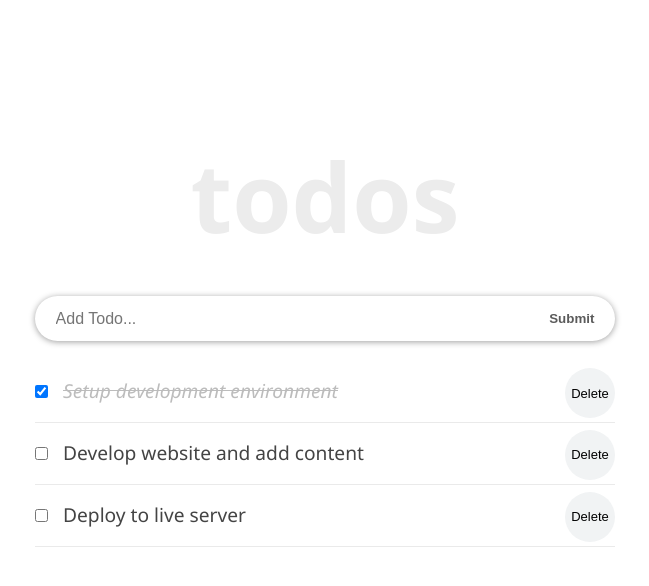
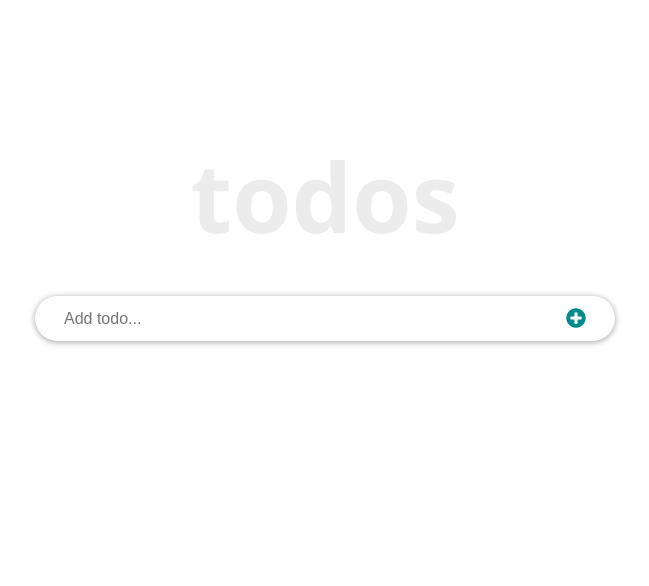
Before and after one commit to kikipet/react-first, a React (Create React App) app: page / in a window 1280 px wide. Shown: the top 586 px of the page, without its empty margins (315-964 px from the left). Built offline with nearby package versions, Linux system fonts and the light colour scheme.

Commit message:
parts 4-5 hooks, icons

```diff
--- a/package.json
+++ b/package.json
@@ -8,6 +8,7 @@
     "@testing-library/user-event": "^12.8.1",
     "react": "^17.0.1",
     "react-dom": "^17.0.1",
+    "react-icons": "^4.2.0",
     "react-scripts": "^4.0.3",
     "uuid": "^8.3.2",
     "web-vitals": "^1.1.0"
--- /dev/null
+++ b/src/components-class/Header.js
@@ -0,0 +1,28 @@
+import React from "react"
+
+function Header() {
+    // equivalent to const Header = () => {}
+
+	const headerStyle = {
+		padding: "20px 0",
+		lineHeight: "1.5em",
+	}
+
+    return (
+        <header style={headerStyle}>
+            <h1 style={{
+				fontSize: "6rem",
+				fontWeight: "600",
+				marginBottom: "2rem",
+				lineHeight: "1em",
+				color: "#ececec",
+				textTransform: "lowercase",
+				textAlign: "center",
+			}}>
+				todos
+			</h1>
+        </header>
+    )
+}
+
+export default Header
--- /dev/null
+++ b/src/components-class/InputTodo.js
@@ -0,0 +1,45 @@
+import React, { Component } from "react"
+
+class InputTodo extends Component {
+    state = {
+        title: ""
+    };
+
+    onChange = e => {
+        // wait whoa if this doesn't exist then you can't type anything into the field
+        this.setState({
+            [e.target.name]: e.target.value // e.target.name will match name in input below
+        });
+    };
+
+    handleSubmit = e => {
+        e.preventDefault(); // **
+        if (this.state.title.trim()) { // if not empty
+            this.props.addTodoProps(this.state.title);
+            this.setState({
+                title: ""
+            });
+        }
+        else {
+            alert("Please write item")
+        }
+    };
+
+    render() {
+        return (
+            <form onSubmit={this.handleSubmit} className="form-container">
+                <input
+					type="text"
+					className="input-text"
+                    placeholder="Add Todo..."
+                    value={this.state.title}
+                    name="title"
+                    onChange={this.onChange}
+                />
+                <button className="input-submit">Submit</button>
+            </form>
+        )
+    }
+}
+
+export default InputTodo
--- /dev/null
+++ b/src/components-class/TodosList.js
@@ -0,0 +1,23 @@
+import React from "react"
+import TodoItem from "./TodoItem"
+
+class TodosList extends React.Component {
+    render() {
+        return (
+            // this.props accesses state in TodoContainer
+            <ul>
+                {this.props.todos.map(todo => (
+                    <TodoItem
+                        key={todo.id}
+                        todo={todo}
+                        handleChangeProps={this.props.handleChangeProps}
+                        deleteTodoProps={this.props.deleteTodoProps}
+                        setUpdate={this.props.setUpdate}
+                    />
+                ))}
+            </ul>
+        )
+    }
+}
+
+export default TodosList
--- a/src/components/InputTodo.js
+++ b/src/components/InputTodo.js
@@ -1,45 +1,48 @@
-import React, { Component } from "react"
+import React, { useState } from "react"
+import { FaPlusCircle } from "react-icons/fa"
 
-class InputTodo extends Component {
-    state = {
-        title: ""
-    };
+const InputTodo = props => {
+    const [inputText, setInputText] = useState({
+        title: "",
+    })
+    // current state, function to change state
 
-    onChange = e => {
-        // wait whoa if this doesn't exist then you can't type anything into the field
-        this.setState({
-            [e.target.name]: e.target.value // e.target.name will match name in input below
-        });
-    };
+    const onChange = e => {
+        setInputText({
+            ...inputText,
+            [e.target.name]: e.target.value,
+        })
+    }
 
-    handleSubmit = e => {
-        e.preventDefault(); // **
-        if (this.state.title.trim()) { // if not empty
-            this.props.addTodoProps(this.state.title);
-            this.setState({
-                title: ""
-            });
+    const handleSubmit = e => {
+        e.preventDefault()
+        if (inputText.title.trim()) {
+            props.addTodoProps(inputText.title)
+            setInputText({
+                title: "",
+            })
         }
         else {
             alert("Please write item")
         }
-    };
+    }
 
-    render() {
     return (
-            <form onSubmit={this.handleSubmit} className="form-container">
+        <form onSubmit={handleSubmit} className="form-container">
             <input
                 type="text"
                 className="input-text"
-                    placeholder="Add Todo..."
-                    value={this.state.title}
+                placeholder="Add todo..."
+                value={inputText.title}
                 name="title"
-                    onChange={this.onChange}
+                onChange={onChange}
             />
-                <button className="input-submit">Submit</button>
+            <button className="input-submit">
+                <FaPlusCircle style={{ color: "darkcyan", fontSize: "20px", marginTop: "2px" }} />
+            </button>
         </form>
     )
 }
-}
+
 
 export default InputTodo
--- a/src/components/TodoContainer.js
+++ b/src/components/TodoContainer.js
@@ -1,95 +1,81 @@
-import React from "react";
-import TodosList from "./TodosList";
-import Header from "./Header";
-import InputTodo from "./InputTodo"
+import React, { useState, useEffect } from "react"
+import Header from "./Header"
+import TodosList from "./TodosList"
+import InputTodo from "./InputTodo";
 import { v4 as uuidv4 } from "uuid"
 
 
-class TodoContainer extends React.Component {
-    state = {
-        // shared data; this file is the closest common parent
-        todos: [
-            {
-                id: uuidv4(),
-                title: "Setup development environment",
-                completed: true
-            },
-            {
-                id: uuidv4(),
-                title: "Develop website and add content",
-                completed: false
-            },
-            {
-                id: uuidv4(),
-                title: "Deploy to live server",
-                completed: false
+const TodoContainer = () => {
+    const [todos, setTodos] = useState(getInitialTodos())
+
+    useEffect(() => {
+        const temp = JSON.stringify(todos)
+        localStorage.setItem("todos", temp)
+    }, [todos])
+
+    function getInitialTodos() {
+        const temp = localStorage.getItem("todos")
+        const savedTodos = JSON.parse(temp)
+        return savedTodos || []
     }
-        ]
-    };
 
-    handleChange = (id) => {
-        this.setState(prevState => ({
-            todos: this.state.todos.map(todo => {
+    const handleChange = id => {
+        setTodos(prevState =>
+            prevState.map(todo => {
                 if (todo.id === id) {
                     return {
                         ...todo, // spread operator
                         completed: !todo.completed,
                     }
                 }
-                return todo;
+                return todo
             })
-        }));
-    };
+        )
+    }
 
-    delTodo = id => {
-        this.setState({
-            todos: [
-                ...this.state.todos.filter(todo => {
+    const delTodo = id => {
+        setTodos([
+            ...todos.filter(todo => {
                 return todo.id !== id;
             })
-            ]
-        })
+        ])
     }
 
-    addTodoItem = title => {
+    const addTodoItem = title => {
         const newTodo = {
             id: uuidv4(),
             title: title,
             completed: false
-        };
-        this.setState({
-            todos: [...this.state.todos, newTodo]
-        });
-    };
+        }
+        setTodos([...todos, newTodo]);
+    }
 
-    setUpdate = (updatedTitle, id) => {
-        this.setState({
-            todos: this.state.todos.map(todo => {
+    const setUpdate = (updatedTitle, id) => {
+        setTodos(
+            todos.map(todo => {
                 if (todo.id === id) {
                     todo.title = updatedTitle
                 }
                 return todo
             }),
-        })
+        )
     }
 
-    render() {
     return (
         // define various properties/props that can be accessed elsewhere
         <div className="container">
             <div className="inner">
                 <Header />
-					<InputTodo addTodoProps={this.addTodoItem}/>
+                <InputTodo addTodoProps={addTodoItem}/>
                 <TodosList
-						todos={this.state.todos}
-						handleChangeProps={this.handleChange}
-						deleteTodoProps={this.delTodo}
-                        setUpdate={this.setUpdate}
+                    todos={todos}
+                    handleChangeProps={handleChange}
+                    deleteTodoProps={delTodo}
+                    setUpdate={setUpdate}
                 />
             </div>
         </div>
-        );
-    }
+    )
 }
 
 export default TodoContainer
--- a/src/components/TodoItem.js
+++ b/src/components/TodoItem.js
@@ -1,53 +1,57 @@
-import React from "react"
+import React, { useState, useEffect } from "react"
 import styles from "./TodoItem.module.css"
+import { FaTrash } from "react-icons/fa"
 
-class TodoItem extends React.Component {
+const TodoItem = props => {
 
-    state = {
-        editing: false,
-    };
+    const [editing, setEditing] = useState(false)
 
-    handleEditing = () => {
-        this.setState({
-            editing: true,
-        })
-    };
+    const handleEditing = () => {
+        setEditing(true)
+    }
 
-    handleUpdatedDone = event => {
+    const handleUpdatedDone = event => {
         if (event.key === "Enter") {
-            this.setState({ editing: false })
+            setEditing(false)
         }
     }
 
-    render() {
+    const { completed, id, title } = props.todo
+
     const completedStyle = {
         fontStyle: "italic",
         color: "#595959",
         opacity: 0.4,
         textDecoration: "line-through"
     }
-        const { completed, id, title } = this.props.todo;
 
     let viewMode = {}
     let editMode = {}
-        if (this.state.editing) {
+
+    if (editing) {
         viewMode.display = "none"
     }
     else {
         editMode.display = "none"
     }
 
+    useEffect(() => {
+        return () => {
+            console.log("Cleaning up...")
+        }
+    }, [])
+
     return (
         <li className={styles.item}>
-                <div onDoubleClick={this.handleEditing} style={viewMode}>
+            <div onDoubleClick={handleEditing} style={viewMode}>
                 <input
                     type="checkbox"
                     className={styles.checkbox}
                     checked={completed}
-                        onChange={() => this.props.handleChangeProps(id)}
+                    onChange={() => props.handleChangeProps(id)}
                 />
-                    <button onClick={() => this.props.deleteTodoProps(id)}>
-                        Delete
+                <button onClick={() => props.deleteTodoProps(id)}>
+                    <FaTrash style={{ color: "orangered", fontSize: "16px" }}/>
                 </button>
                 <span style={completed ? completedStyle : null}>
                     {title}
@@ -61,11 +65,10 @@ class TodoItem extends React.Component {
                 onChange={e => {
                     this.props.setUpdate(e.target.value, id)
                 }}
-                    onKeyDown={this.handleUpdatedDone}
+                onKeyDown={handleUpdatedDone}
             />
         </li>
     )
 }
-}
 
 export default TodoItem
--- a/src/components/TodosList.js
+++ b/src/components/TodosList.js
@@ -1,23 +1,20 @@
 import React from "react"
 import TodoItem from "./TodoItem"
 
-class TodosList extends React.Component {
-    render() {
+const TodosList = props => {
     return (
-            // this.props accesses state in TodoContainer
         <ul>
-                {this.props.todos.map(todo => (
+            {props.todos.map(todo => (
                 <TodoItem
                     key={todo.id}
                     todo={todo}
-                        handleChangeProps={this.props.handleChangeProps}
-                        deleteTodoProps={this.props.deleteTodoProps}
-                        setUpdate={this.props.setUpdate}
+                    handleChangeProps={props.handleChangeProps}
+                    deleteTodoProps={props.deleteTodoProps}
+                    setUpdate={props.setUpdate}
                 />
             ))}
         </ul>
     )
 }
-}
 
 export default TodosList
```
Also changed, not shown: src/components-class/TodoContainer.js (added, +104 -0 lines), src/components-class/TodoItem.js (added, +75 -0 lines), src/components-class/TodoItem.module.css (added, +29 -0 lines), src/components-class/Navbar.js (added), 1 other file (tests, documents, lock files or other folders). Lines whose indentation alone changed are shown as unchanged.
